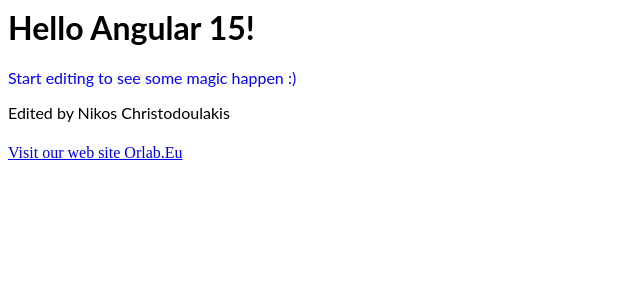
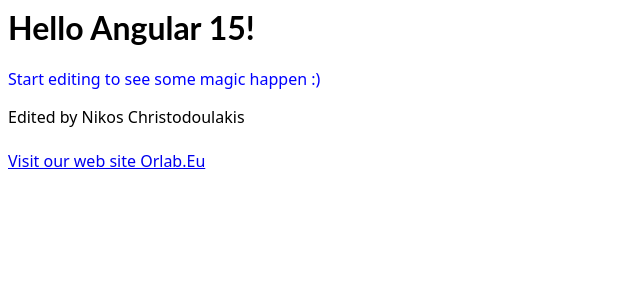
Before and after one commit to nchristodoulakis2/angular-ivy-p3qqwi, an Angular app: page / in a window 1280 px wide. Shown: the top 300 px of the page, without its empty margins (0-640 px from the left). Built offline with nearby package versions, Linux system fonts and the light colour scheme.

Commit message:
1 file modified

```diff
--- a/src/app/app.component.css
+++ b/src/app/app.component.css
@@ -1,3 +1,9 @@
 p {
-  font-family: Lato;
+  font-family: system-ui;
 }
+a {
+  font-family: system-ui;
+}
+a hover {
+  font-family: sans-serif;
+}
```
